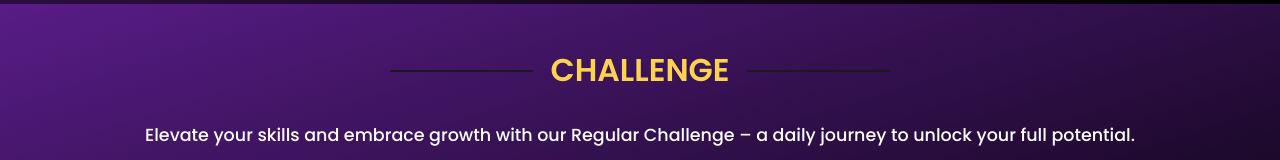
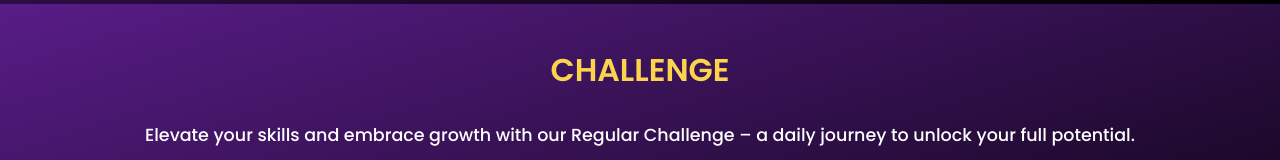
Before and after one commit to saikiran76/MyFuseComp, a React (Vite) app: page / in a window 1280 px wide. Shown: the part 1532-1692 px from the top of the page. Built offline with nearby package versions, Linux system fonts and the light colour scheme.

Commit message:
removed some design components

```diff
--- a/src/components/challenge.js
+++ b/src/components/challenge.js
@@ -6,9 +6,7 @@ const Challenge = () => {
         <Fade cascade triggerOnce>
         <div className="flex flex-col items-center px-5 py-14 md:px-20 shadow-sm bg-gradient-to-br from-purple-900 to-black relative p-20 md:max-md:px-5">
             <div className="flex gap-5 items-center text-4xl font-semibold text-amber-300 whitespace-nowrap md:flex-wrap">
-                <div className="shrink-0 self-stretch my-auto h-px border border-solid bg-stone-900 border-stone-900 w-[143px]" />
                 <div className="flex-auto self-stretch">CHALLENGE</div>
-                <div className="shrink-0 self-stretch my-auto h-px border border-solid bg-stone-900 border-stone-900 w-[143px]" />
             </div>
             <div className="mt-10 text-xl font-medium text-white max-md:mt-10 max-md:max-w-full text-center">
                 Elevate your skills and embrace growth with our Regular Challenge – a
```
Also changed, not shown: 4 other files (tests, documents, lock files or other folders).
